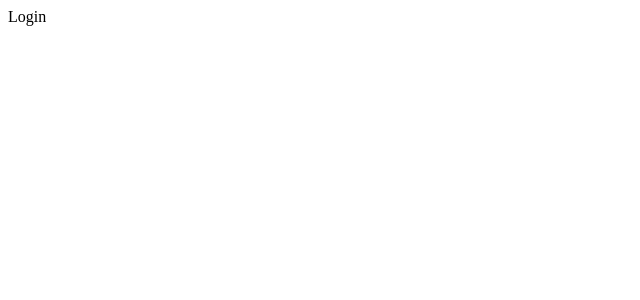
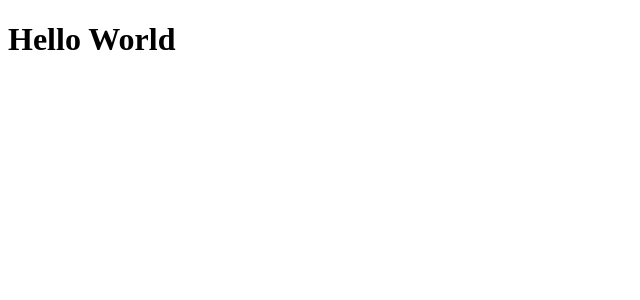
Before and after one commit to tipizzo/nyumbani, a Next.js app: page /login in a window 1280 px wide. Shown: the top 300 px of the page, without its empty margins (0-640 px from the left). Built offline with nearby package versions, Linux system fonts and the light colour scheme.

Commit message:
Fixing the issue with the project structure

```diff
--- /dev/null
+++ b/app/layout.jsx
@@ -0,0 +1,15 @@
+export const metadata = {
+    title: "Nyumbani",
+    description: "Nyumbani is a modern real estate platform where users can buy, sell, or rent properties with ease.",
+  };
+
+  const RootLayout = ({ children }) => {
+    return (
+      <html lang="en">
+        <head />
+        <body>{children}</body>
+      </html>
+    );
+  };
+
+  export default RootLayout;
--- a/app/login/layout.js
+++ b/app/login/layout.js
@@ -1,12 +1,16 @@
 export const metadata = {
-  title: 'Next.js',
-  description: 'Generated by Next.js',
+  title: 'Login | Sign Up',
+  description: 'Welcome to Login/Sign Up Page.',
 }
 
 export default function RootLayout({ children }) {
   return (
     <html lang="en">
-      <body>{children}</body>
+      <body>
+        <main>
+          {children}
+        </main>
+      </body>
     </html>
   )
 }
--- a/app/login/page.jsx
+++ b/app/login/page.jsx
@@ -1,9 +1,9 @@
-import React from 'react'
+'use client'
 
 const page = () => {
   return (
-    <div>
-        Login
+    <div className='bg-black'>
+        <h1 className='text-green-700'>Hello World</h1>
     </div>
   )
 }
```
Also changed, not shown: app/(root)/layout.jsx (+2 -12 lines), public/assets/images/login_image.jpeg (added).
